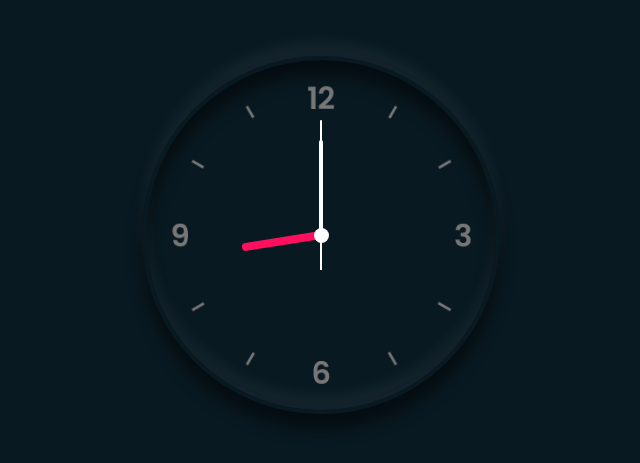
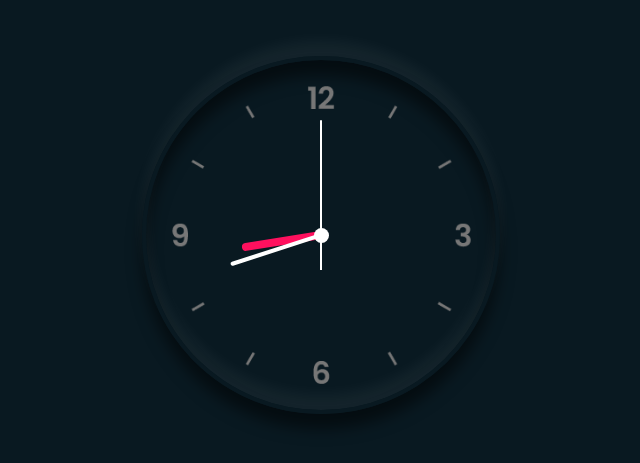
Before and after one commit to kofatol/clock, a React (Create React App) app: page / in a window 1280 px wide. Shown: the part 173-636 px from the top of the page, without its empty margins (319-959 px from the left). Built offline with nearby package versions, Linux system fonts and the light colour scheme.

Commit message:
added component styling logic to Minute component

```diff
--- a/src/components/Minute/Minute.tsx
+++ b/src/components/Minute/Minute.tsx
@@ -1,10 +1,14 @@
 import React from "react";
+import ClockChild from "../../interfaces/ClockChild";
 import "./Minute.scss";
 
-const Minute: React.FC = () => {
+const Minute: React.FC<ClockChild> = ({ turnDegree }) => {
   return (
     <div className="Minute">
-      <div className="Minute__mn" id="mn"></div>
+      <div
+        className="Minute__mn"
+        style={{ transform: `rotateZ(${turnDegree}deg)` }}
+      ></div>
     </div>
   );
 };
```
